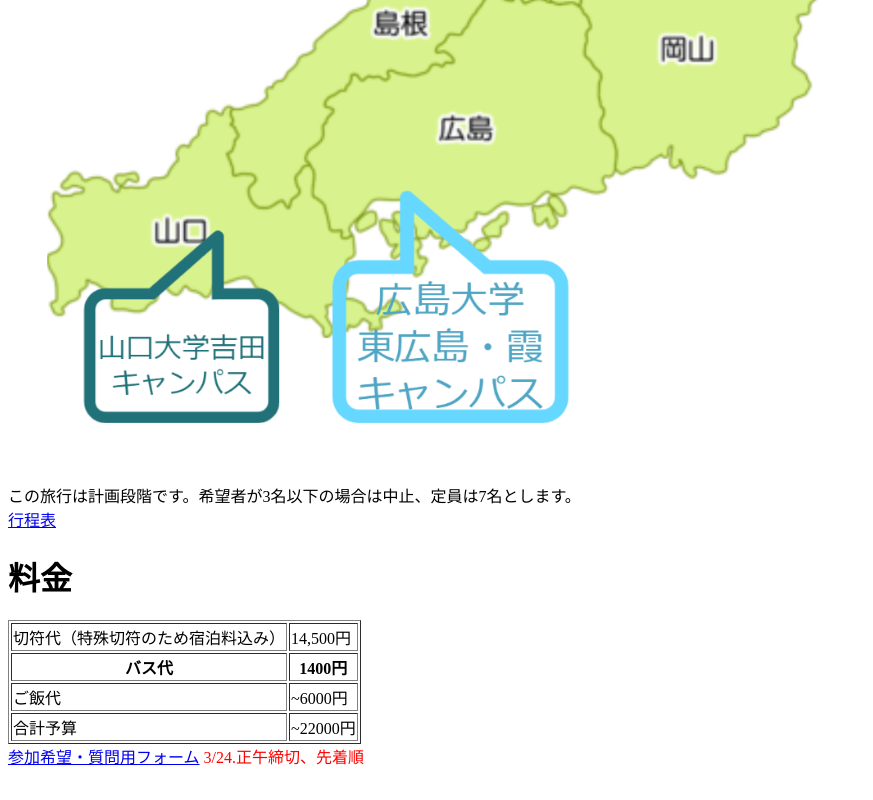
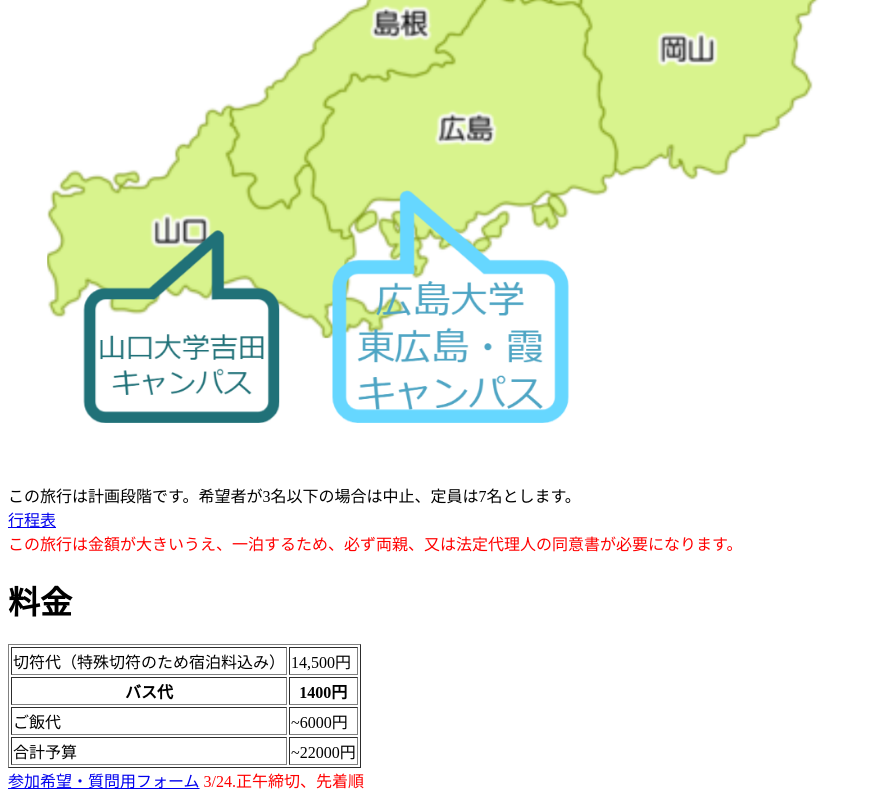
Before and after one commit to Gobousei/nationalunivercity, a plain HTML site: page identical.html in a window 1280 px wide. Shown: the part 920-1720 px from the top of the page, without its empty margins (0-873 px from the left). Before the commit the page ends 1696 px from the top, so only its background shows below. Drawn offline with Linux system fonts and the light colour scheme.

Commit message:
Update identical.html

```diff
--- a/identical.html
+++ b/identical.html
@@ -26,6 +26,9 @@
               行程表
           </a>
       </div>
+                <div class="bottom_small">
+          <font color="red">この旅行は金額が大きいうえ、一泊するため、必ず両親、又は法定代理人の同意書が必要になります。</font>
+      </div>
       <div class="bottom_space">
         <h1 id = spec>料金</h1>
         <table border="1" hspace="30">
```
